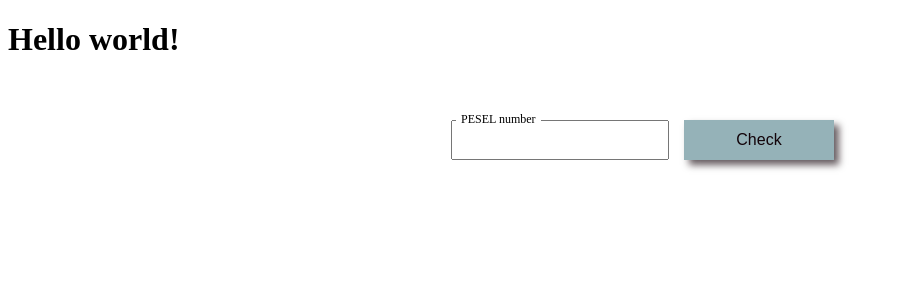
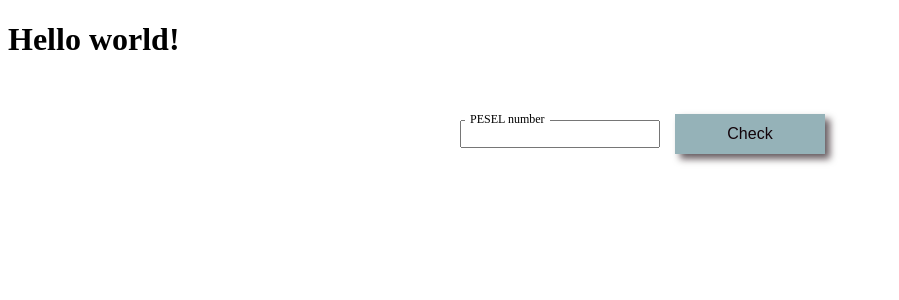
Before and after one commit to DarekMazur/pesel_veryfication, a React (Vite) app: page / in a window 1280 px wide. Shown: the top 300 px of the page, without its empty margins (0-899 px from the left). Built offline with nearby package versions, Linux system fonts and the light colour scheme.

Commit message:
Add global styles

```diff
--- a/src/App.jsx
+++ b/src/App.jsx
@@ -7,6 +7,9 @@ import FormField from "./components/FormField/FormField.jsx";
 import { Form } from "./components/Form/Form.styles.js";
 import {Button} from "./components/Button/Button.styles.js";
 import {Result} from "./components/Result/Result.styles.js";
+import {ThemeProvider} from "styled-components";
+import {theme} from "./utils/themes/theme.js";
+import {GlobalStyle} from "./styles/globalStyle.js";
 
 const App = () => {
   const initialState = {
@@ -29,7 +32,8 @@ const App = () => {
   }
 
   return (
-    <>
+    <ThemeProvider theme={theme}>
+      <GlobalStyle />
       <h1>Hello world!</h1>
       <Wrapper>
         <Form onSubmit={handleSubmit}>
@@ -49,7 +53,7 @@ const App = () => {
           <Result>{input && getPeselData(input) === true ? `Gender: ${getSex(input.split('')[input.split('').length - 2])}` : initialState.sex}</Result>
         </Wrapper>
       </Wrapper>
-    </>
+    </ThemeProvider>
   )
 }
 
--- a/src/components/Result/Result.styles.js
+++ b/src/components/Result/Result.styles.js
@@ -6,6 +6,6 @@ export const Result = styled.p`
 
 	span {
 		font-weight: 800;
-    color: ${({isValid}) => isValid ? 'green' : 'red'}
+    color: ${({isValid, theme}) => isValid ? theme.colors.green : theme.colors.red}
 	}
 `
--- /dev/null
+++ b/src/styles/globalStyle.js
@@ -0,0 +1,11 @@
+import { createGlobalStyle } from 'styled-components';
+
+export const GlobalStyle = createGlobalStyle`
+    html {
+        box-sizing: border-box;
+    }
+
+    *, *::after, *::before {
+        box-sizing: inherit;
+    }
+`;
--- /dev/null
+++ b/src/utils/themes/theme.js
@@ -0,0 +1,20 @@
+export const theme = {
+	colors: {
+		green: '#14b00e',
+		red: '#d9231e',
+	},
+
+	fontSize: {
+		l: '1.8rem',
+		m: '1.6rem',
+		s: '1.4rem',
+		xs: '1.2rem',
+	},
+
+	fontWeight: {
+		regular: '400',
+		bold: '600',
+		fat: '900',
+		thin: '200',
+	}
+};
```
